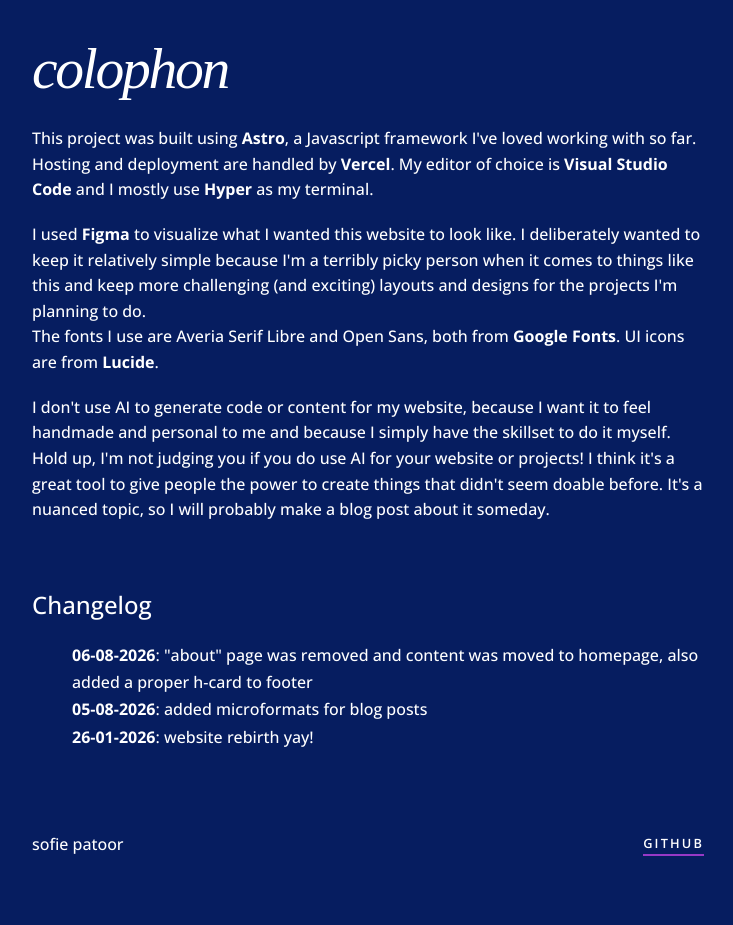
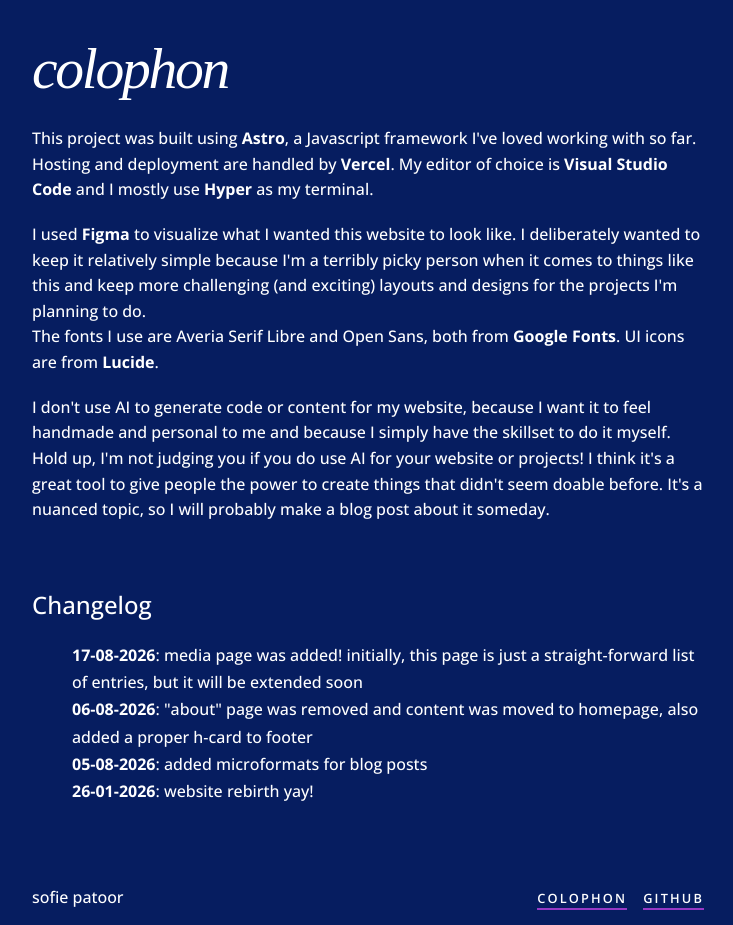
Before and after one commit to sofiepatoor/portfolio, an Astro site: page /colophon in a window 1280 px wide. Shown: the part 80-1005 px from the top of the page, without its empty margins (272-1005 px from the left). Before the commit the page ends 952 px from the top, so only its background shows below. Built offline with nearby package versions, Linux system fonts and the light colour scheme; Astro itself is replaced by a stand-in of ours; a web font is replaced by a local one.

Commit message:
update: readme and colophon with media page update + add colophon to footer

```diff
--- a/src/components/Footer.astro
+++ b/src/components/Footer.astro
@@ -4,13 +4,20 @@ import HCard from "./HCard.astro";
 
 <footer>
   <div class="container">
-    <address>
+    <div class="footer-content">
       <HCard hideAvatar={true} />
-      <a href="https://github.com/sofiepatoor" class="caption-link" target="_blank" rel="me">
-        Github
-        <span class="vh">(opens in new tab)</span>
-      </a>
-    </address>
+      <ul>
+        <li>
+          <a href="/colophon" class="caption-link">colophon</a>
+        </li>
+        <li>
+          <a href="https://github.com/sofiepatoor" class="caption-link" target="_blank" rel="me">
+            Github
+            <span class="vh">(opens in new tab)</span>
+          </a>
+        </li>
+      </ul>
+    </div>
   </div>
 </footer>
 
@@ -20,14 +27,20 @@ import HCard from "./HCard.astro";
     padding-block: 1rem;
   }
 
-  address {
-    font-style: normal;
+  .footer-content {
     display: flex;
+    flex-wrap: wrap;
     justify-content: space-between;
     gap: var(--space-md);
-  }
 
-  p {
-    text-align: center;
+    ul {
+      display: flex;
+      gap: var(--space-md);
+      padding-left: 0;
+    }
+
+    li {
+      list-style: none;
+    }
   }
 </style>
--- a/src/pages/colophon.astro
+++ b/src/pages/colophon.astro
@@ -30,6 +30,7 @@ import BaseLayout from "../layouts/BaseLayout.astro";
     <div class="container">
       <h2>Changelog</h2>
       <ol class="changelog-list">
+        <li><strong>17-08-2026</strong>: media page was added! initially, this page is just a straight-forward list of entries, but it will be extended soon</li>
         <li><strong>06-08-2026</strong>: "about" page was removed and content was moved to homepage, also added a proper h-card to footer</li>
         <li><strong>05-08-2026</strong>: added microformats for blog posts</li>
         <li><strong>26-01-2026</strong>: website rebirth yay!</li>
```
Also changed, not shown: README.md.
